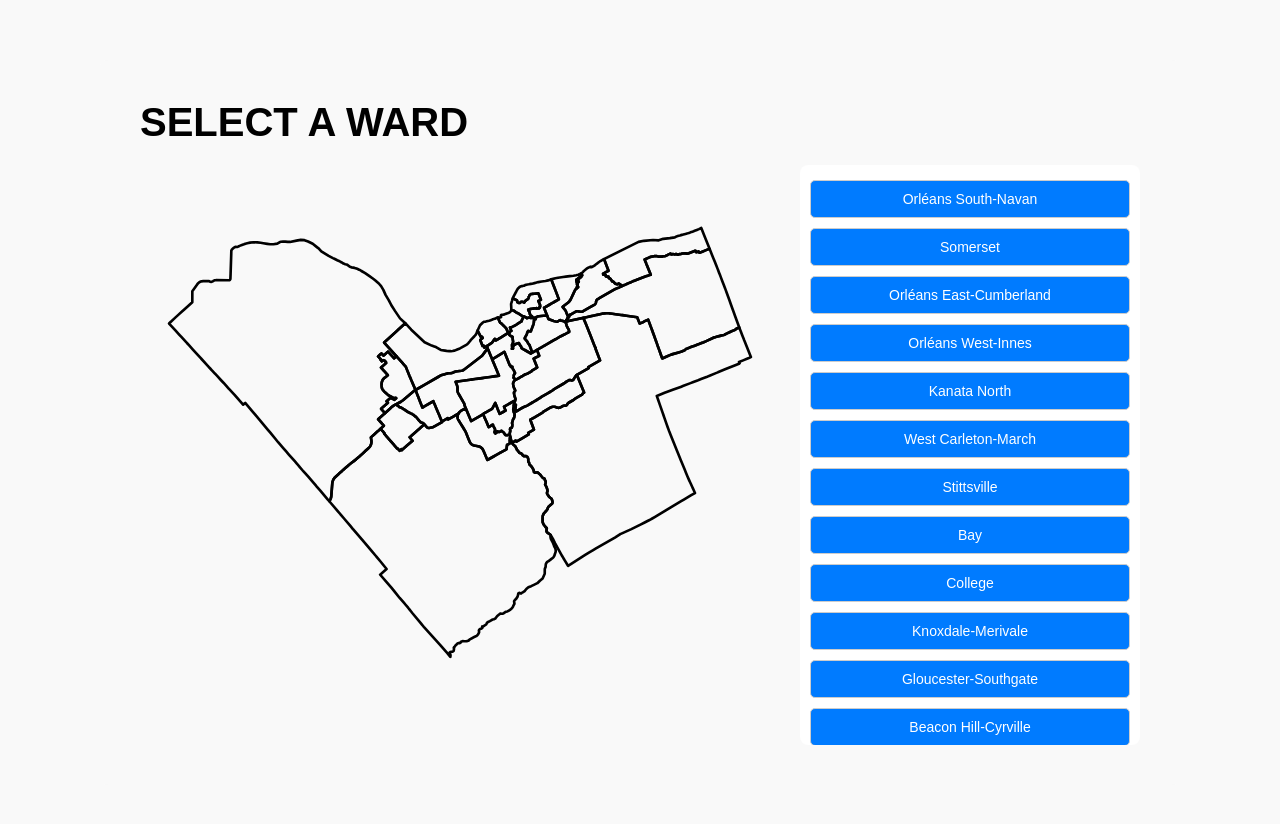
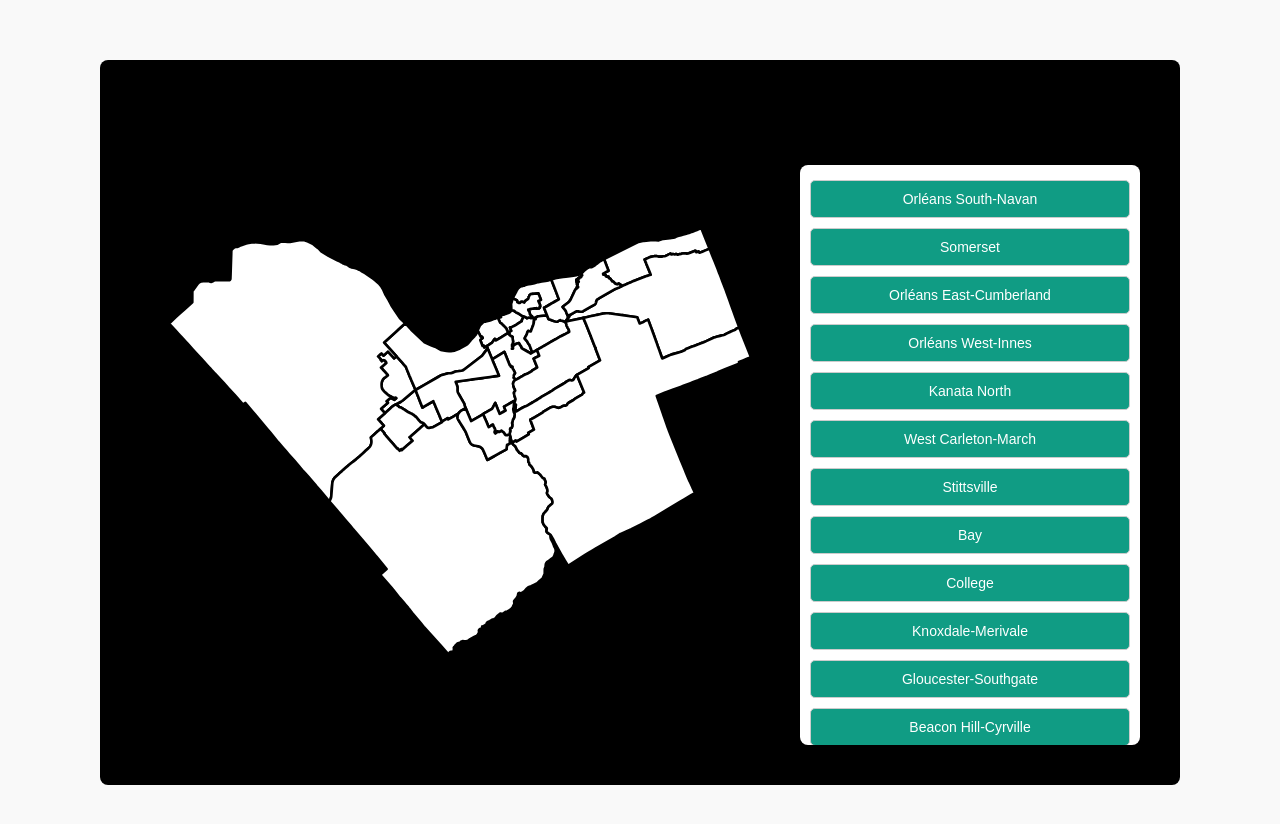
Before and after one commit to damoretto/openottawa, a React (Vite) app in the folder openottawa/: page / in a window 1280 px wide. Built offline with nearby package versions, Linux system fonts and the light colour scheme.

Commit message:
FIXED THE MAP!!!!<3

```diff
--- a/openottawa/src/Pages/Home/Home.css
+++ b/openottawa/src/Pages/Home/Home.css
@@ -2,7 +2,7 @@ body {
   font-family: Arial, sans-serif;
   margin: 0;
   padding: 0;
-  background-color: #f9f9f9;
+  background-color: black;
   display: flex;
   justify-content: center;
   align-items: flex-start;
@@ -12,7 +12,7 @@ body {
   font-family: Arial, sans-serif;
   padding: 20px;
   text-align: left;
-  background-color: #f9f9f9;
+  background-color: black;
   max-width: 1000px;
   margin: 40px auto;
   padding: 40px;
@@ -46,7 +46,7 @@ body {
 }
 
 svg path:hover {
-  fill: #007bff !important;
+  fill: #109c84 !important;
   transition: none;
   cursor: pointer;
 }
@@ -79,18 +79,18 @@ svg path:hover {
   font-size: 14px;
   border: 1px solid #ccc;
   border-radius: 5px;
-  background-color: #007bff;
+  background-color: #109c84;
   color: white;
   cursor: pointer;
   transition: background-color 0.3s ease;
 }
 
 .ward-button:hover {
-  background-color: #0056b3;
+  background-color: #0a6556;
 }
 
 /* Highlighted SVG path when hovered over a button */
 .hovered-region {
-  fill: #007bff !important; /* Highlight color */
+  fill: #109c84 !important; /* Highlight color */
   transition: fill 0.2s ease, stroke 0.2s ease;
 }
--- a/openottawa/src/Pages/Somerset/Somerset.css
+++ b/openottawa/src/Pages/Somerset/Somerset.css
@@ -30,7 +30,7 @@ body {
 }
 
 .button {
-  background-color: #007bff;
+  background-color: #109c84;
   color: white;
   border: none;
   padding: 10px 20px;
@@ -40,7 +40,7 @@ body {
 }
 
 .button:hover {
-  background-color: #0056b3;
+  background-color: #0a6556;
 }
 
 .dashboard-container {
@@ -121,7 +121,7 @@ body {
   position: absolute;
   top: 20px;
   left: 20px;
-  background-color: #007bff;
+  background-color: #109c84;
   color: white;
   border: none;
   padding: 10px 20px;
@@ -135,5 +135,5 @@ body {
 }
 
 .back-button:hover {
-  background-color: #0056b3;
+  background-color: #0a6556;
 }
```
Also changed, not shown: openottawa/public/wardmap.svg.
